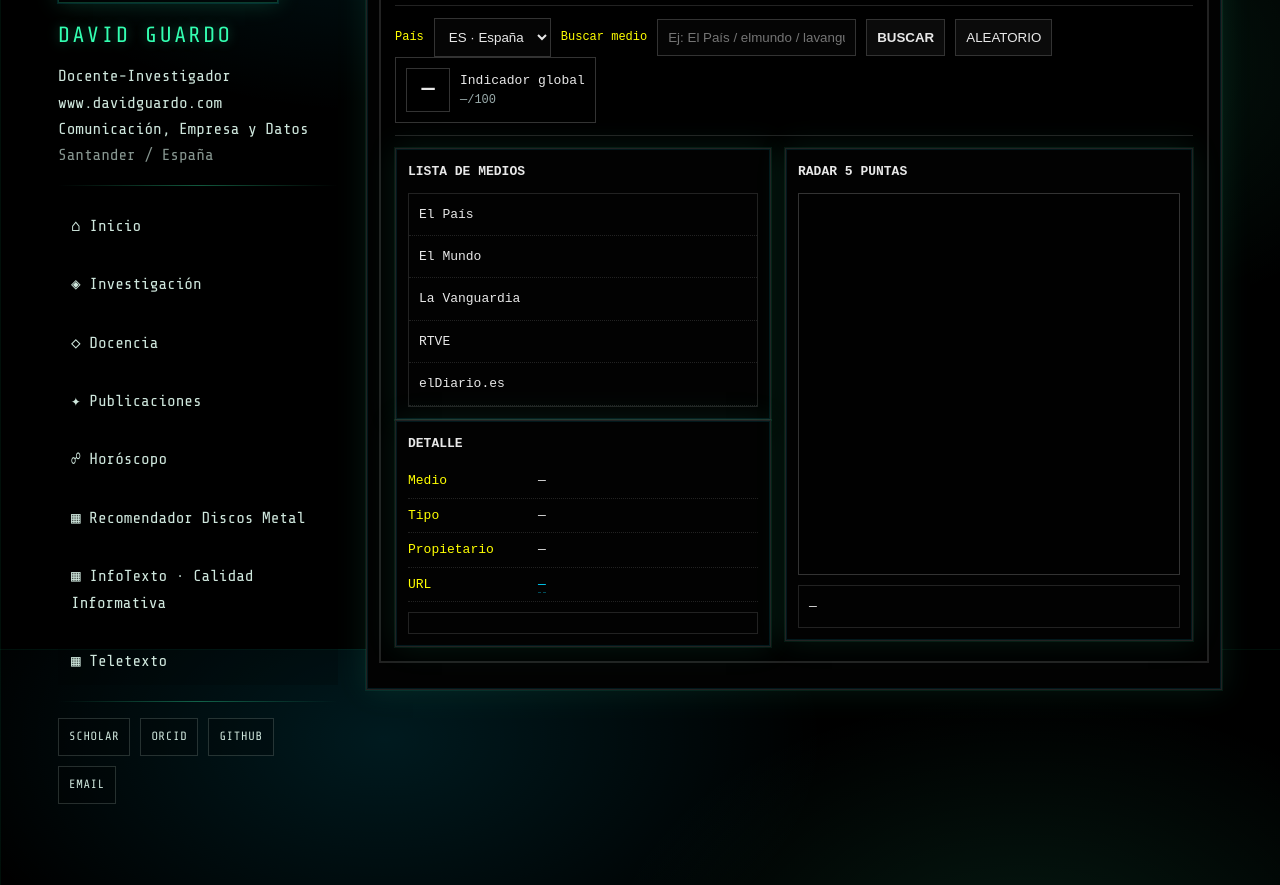
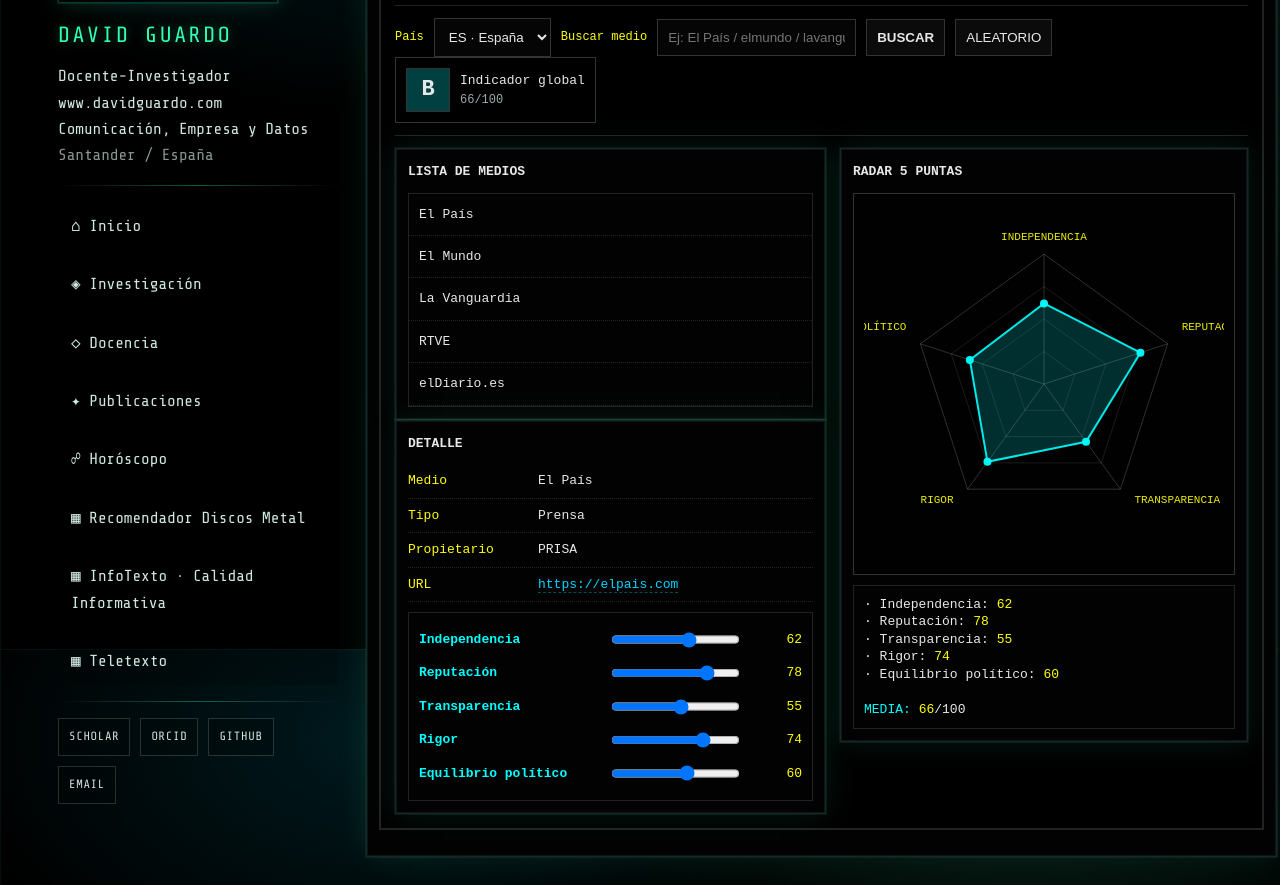
Before and after one commit to guardovich/guardovich.github.io, a Jekyll site: the page built from infotexto.html, in a window 1280 px wide, cut to the strip 251-1136 px from the top of the page. Built offline with Jekyll 4.4.1, drawn with Linux system fonts in a browser that asks for light colours; before the commit the page ends 1083 px from its top, so only the background shows below that; some of the changed lines change nothing that is shown.

Commit message:
Update infotexto.html

```diff
--- a/infotexto.html
+++ b/infotexto.html
@@ -64,7 +64,7 @@
           </div>
           <div class="row">
             <div class="k">URL</div>
-            <div class="v"><a id="d_url" href="#" target="_blank">—</a></div>
+            <div class="v"><a id="d_url" href="#" target="_blank" rel="noopener">—</a></div>
           </div>
 
           <div class="vars" id="sliders"></div>
@@ -79,7 +79,7 @@
         </div>
 
         <div class="radar-wrap">
-          <svg id="radar" width="360" height="360" viewBox="0 0 360 360">
+          <svg id="radar" width="360" height="360" viewBox="0 0 360 360" aria-label="Radar 5 variables">
             <rect width="360" height="360" fill="transparent"></rect>
             <g id="grid"></g>
             <polygon id="valuePoly"
@@ -143,7 +143,7 @@
 .sl-name{color:var(--c);font-weight:800;}
 .sl-val{color:var(--y);text-align:right;}
 .radar-wrap{display:flex;justify-content:center;border:1px solid #333;padding:10px;background:#010101;}
-.metrics{margin-top:10px;border:1px solid #222;padding:10px;}
+.metrics{margin-top:10px;border:1px solid #222;padding:10px;line-height:1.35;}
 </style>
 
 <!-- 🔥 IMPORTANTE: cargar base de datos antes del script principal -->
@@ -152,7 +152,6 @@
 
 <script>
 (() => {
-
   const VARS = [
     { key:"independencia", name:"Independencia" },
     { key:"reputacion", name:"Reputación" },
@@ -162,77 +161,228 @@
   ];
 
   const $ = id => document.getElementById(id);
+
+  // DOM
   const listEl = $("list");
   const qEl = $("q");
   const countryEl = $("country");
+
+  const d_nombre = $("d_nombre");
+  const d_tipo = $("d_tipo");
+  const d_propietario = $("d_propietario");
+  const d_url = $("d_url");
+  const slidersEl = $("sliders");
+
+  const grid = $("grid");
+  const labels = $("labels");
+  const poly = $("valuePoly");
+  const dots = $("dots");
+  const metricsText = $("metricsText");
+
+  const nutriGrade = $("nutriGrade");
+  const nutriAvg = $("nutriAvg");
+
+  // Radar geometry (SVG 360x360 viewBox)
+  const W = 360, H = 360;
+  const cx = W/2, cy = H/2;
+  const R = 130;
+  const steps = 4;
+  const angle0 = -Math.PI/2;
+
+  const clamp = (n,a,b) => Math.max(a, Math.min(b,n));
+
+  function polarPoint(r, i){
+    const a = angle0 + i * (2*Math.PI / VARS.length);
+    return [cx + r*Math.cos(a), cy + r*Math.sin(a)];
+  }
 
   function getDB(){
     const c = countryEl.value || "ES";
     return (window.MEDIA_DB && window.MEDIA_DB[c]) ? window.MEDIA_DB[c] : [];
   }
 
+  function scoreToNutri(avg){
+    if(avg >= 80) return {grade:"A", bg:"rgba(0,255,0,0.35)"};
+    if(avg >= 65) return {grade:"B", bg:"rgba(0,255,255,0.25)"};
+    if(avg >= 50) return {grade:"C", bg:"rgba(255,255,0,0.22)"};
+    if(avg >= 35) return {grade:"D", bg:"rgba(255,153,51,0.22)"};
+    return {grade:"E", bg:"rgba(255,51,51,0.22)"};
+  }
+
+  function drawGrid(){
+    grid.innerHTML = "";
+    labels.innerHTML = "";
+
+    // rings
+    for(let s=1; s<=steps; s++){
+      const rr = (R * s/steps);
+      const pts = VARS.map((_,i) => polarPoint(rr, i).join(",")).join(" ");
+      const p = document.createElementNS("http://www.w3.org/2000/svg","polygon");
+      p.setAttribute("points", pts);
+      p.setAttribute("fill", "transparent");
+      p.setAttribute("stroke", s === steps ? "rgba(255,255,255,0.18)" : "rgba(255,255,255,0.10)");
+      p.setAttribute("stroke-width", "1");
+      grid.appendChild(p);
+    }
+
+    // axes + labels
+    VARS.forEach((v,i) => {
+      const [x,y] = polarPoint(R, i);
+
+      const axis = document.createElementNS("http://www.w3.org/2000/svg","line");
+      axis.setAttribute("x1", cx); axis.setAttribute("y1", cy);
+      axis.setAttribute("x2", x);  axis.setAttribute("y2", y);
+      axis.setAttribute("stroke", "rgba(255,255,255,0.18)");
+      axis.setAttribute("stroke-width", "1");
+      grid.appendChild(axis);
+
+      const t = document.createElementNS("http://www.w3.org/2000/svg","text");
+      const pad = 14;
+      const lx = x + (x>cx ? pad : (x<cx ? -pad : 0));
+      const ly = y + (y>cy ? pad : (y<cy ? -pad : 0));
+      t.setAttribute("x", lx);
+      t.setAttribute("y", ly);
+      t.setAttribute("fill", "rgba(255,255,0,0.92)");
+      t.setAttribute("font-size", "11");
+      t.setAttribute("text-anchor", x>cx ? "start" : (x<cx ? "end" : "middle"));
+      t.textContent = v.name.toUpperCase();
+      labels.appendChild(t);
+    });
+  }
+
+  function renderRadar(vars){
+    // polygon
+    const pts = VARS.map((v,i) => {
+      const val = clamp(vars?.[v.key] ?? 0, 0, 100);
+      const rr = R * (val/100);
+      return polarPoint(rr, i).join(",");
+    }).join(" ");
+    poly.setAttribute("points", pts);
+
+    // dots
+    dots.innerHTML = "";
+    VARS.forEach((v,i) => {
+      const val = clamp(vars?.[v.key] ?? 0, 0, 100);
+      const rr = R * (val/100);
+      const [x,y] = polarPoint(rr, i);
+
+      const c = document.createElementNS("http://www.w3.org/2000/svg","circle");
+      c.setAttribute("cx", x);
+      c.setAttribute("cy", y);
+      c.setAttribute("r", 4);
+      c.setAttribute("fill", "rgba(0,255,255,0.95)");
+      dots.appendChild(c);
+    });
+
+    // metrics + nutri
+    const avg = Math.round(VARS.reduce((a,v)=>a+clamp(vars?.[v.key] ?? 0,0,100),0)/VARS.length);
+    metricsText.innerHTML =
+      VARS.map(v => `· ${v.name}: <span style="color:var(--y)">${clamp(vars?.[v.key] ?? 0,0,100)}</span>`).join("<br>") +
+      `<br><br><span style="color:var(--c)">MEDIA:</span> <span style="color:var(--y)">${avg}</span>/100`;
+
+    const n = scoreToNutri(avg);
+    nutriGrade.textContent = n.grade;
+    nutriGrade.style.background = n.bg;
+    nutriAvg.textContent = `${avg}/100`;
+  }
+
+  function buildSliders(m){
+    slidersEl.innerHTML = "";
+    VARS.forEach(v => {
+      const cur = clamp(m.variables?.[v.key] ?? 0, 0, 100);
+      const row = document.createElement("div");
+      row.className = "sl-row";
+      row.innerHTML = `
+        <div class="sl-name">${v.name}</div>
+        <input type="range" min="0" max="100" value="${cur}">
+        <div class="sl-val">${cur}</div>
+      `;
+      const input = row.querySelector("input");
+      const out = row.querySelector(".sl-val");
+      input.addEventListener("input", (e) => {
+        m.variables[v.key] = Number(e.target.value);
+        out.textContent = e.target.value;
+        renderRadar(m.variables);
+      });
+      slidersEl.appendChild(row);
+    });
+  }
+
+  function renderDetail(m){
+    d_nombre.textContent = m.nombre || "—";
+    d_tipo.textContent = m.tipo || "—";
+    d_propietario.textContent = m.propietario || "—";
+
+    if(m.url){
+      d_url.textContent = m.url;
+      d_url.href = m.url;
+    } else {
+      d_url.textContent = "—";
+      d_url.href = "#";
+    }
+
+    // ensure shape
+    m.variables = m.variables || {};
+    VARS.forEach(v => { if(typeof m.variables[v.key] !== "number") m.variables[v.key] = 0; });
+
+    buildSliders(m);
+    renderRadar(m.variables);
+  }
+
   function renderList(items){
-  listEl.innerHTML="";
-  items.forEach(m=>{
-    const div=document.createElement("div");
-    div.className="item";
-    div.textContent=m.nombre;
-    div.onclick=()=>renderDetail(m);
+    listEl.innerHTML = "";
+    if(!items.length){
+      listEl.innerHTML = `<div class="item">Sin resultados</div>`;
+      return;
+    }
+    items.forEach(m => {
+      const div = document.createElement("div");
+      div.className = "item";
+      div.textContent = m.nombre;
+      div.addEventListener("click", () => renderDetail(m));
       listEl.appendChild(div);
     });
   }
 
-function renderDetail(m){
-  $("d_nombre").textContent=m.nombre;
-  $("d_tipo").textContent=m.tipo;
-  $("d_propietario").textContent=m.propietario;
-  $("d_url").textContent=m.url;
-  $("d_url").href=m.url;
-  buildSliders(m);
-  renderRadar(m.variables);
+  function search(q){
+    const db = getDB();
+    const needle = (q || "").trim().toLowerCase();
+    if(!needle) return db;
+    return db.filter(m =>
+      (m.id && m.id.toLowerCase().includes(needle)) ||
+      (m.nombre && m.nombre.toLowerCase().includes(needle)) ||
+      (m.url && m.url.toLowerCase().includes(needle)) ||
+      (m.propietario && m.propietario.toLowerCase().includes(needle))
+    );
   }
 
-function buildSliders(m){
-  const el=$("sliders");
-  el.innerHTML="";
-  VARS.forEach(v=>{
-    const row=document.createElement("div");
-    row.className="sl-row";
-    row.innerHTML=`
-      <div class="sl-name">${v.name}</div>
-      <input type="range" min="0" max="100" value="${m.variables[v.key]}">
-      <div class="sl-val">${m.variables[v.key]}</div>
-    `;
-    const input=row.querySelector("input");
-    const out=row.querySelector(".sl-val");
-    input.oninput=e=>{
-      m.variables[v.key]=Number(e.target.value);
-      out.textContent=e.target.value;
-      renderRadar(m.variables);
-    };
-    el.appendChild(row);
+  $("btnBuscar").addEventListener("click", () => {
+    const items = search(qEl.value);
+    renderList(items);
+    if(items[0]) renderDetail(items[0]);
   });
-}
 
-function renderRadar(vars){
-  const avg=Math.round(Object.values(vars).reduce((a,b)=>a+b,0)/5);
-  $("nutriAvg").textContent=avg+"/100";
-  $("nutriGrade").textContent=
-    avg>=80?"A":avg>=65?"B":avg>=50?"C":avg>=35?"D":"E";
-}
+  qEl.addEventListener("keydown", (e) => {
+    if(e.key === "Enter") $("btnBuscar").click();
+  });
 
-$("btnBuscar").onclick=()=>{
-  const q=qEl.value.toLowerCase();
-  const items=getDB().filter(m=>m.nombre.toLowerCase().includes(q));
-  renderList(items);
-};
+  $("btnRandom").addEventListener("click", () => {
+    const db = getDB();
+    if(!db.length) return;
+    renderDetail(db[Math.floor(Math.random()*db.length)]);
+  });
 
-$("btnRandom").onclick=()=>{
-  const db=getDB();
-  const m=db[Math.floor(Math.random()*db.length)];
-  renderDetail(m);
-};
+  countryEl.addEventListener("change", () => {
+    qEl.value = "";
+    const db = getDB();
+    renderList(db);
+    if(db[0]) renderDetail(db[0]);
+  });
 
-renderList(getDB());
+  // INIT
+  drawGrid();
+  const db = getDB();
+  renderList(db);
+  if(db[0]) renderDetail(db[0]);
 })();
 </script>
```
Lines whose indentation alone changed are shown as unchanged.
